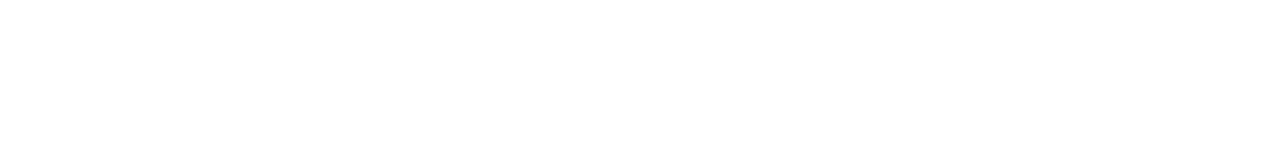
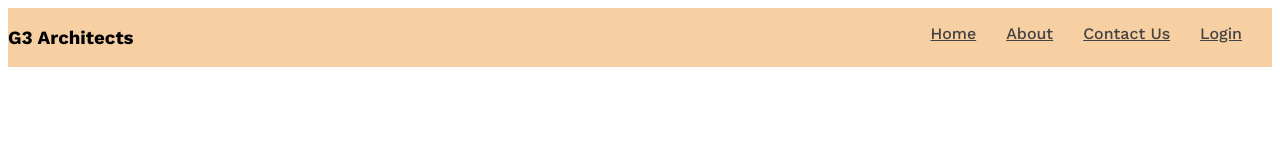
Before and after one commit to rifatabc/architects-project, a plain HTML site: page index.html in a window 1280 px wide. Drawn offline with nearby package versions, Linux system fonts and the light colour scheme.

Commit message:
added navbar

```diff
--- a/index.html
+++ b/index.html
@@ -6,9 +6,29 @@
     <title>Architects Project</title>
     <link rel="stylesheet" href="style/architects.css">
 </head>
-<body>
+<body class="work-sans-font">
 
+    <header class="bg-light">
+        <nav class="navbar display-flex">
+            <h3 class="brand"> G3 Architects </h3>
+            <ul class="nav-links display-flex">
+                <li class="nav-item"><a href="" class="nav-link text-gray"> Home</a></li>
+                <li class="nav-item"><a href="" class="nav-link text-gray"> About</a></li>
+                <li class="nav-item"><a href="" class="nav-link text-gray"> Contact Us</a></li>
+                <li class="nav-item"><a href="" class="nav-link text-gray"> Login</a></li>
+            </ul>
 
+        </nav>
+        <div class="banner">
 
+        </div>
+
+    </header>
+    <main>
+
+    </main>
+    <footer>
+
+    </footer>
 </body>
 </html>
--- a/style/architects.css
+++ b/style/architects.css
@@ -0,0 +1,55 @@
+
+@import url('https://fonts.googleapis.com/css2?family=Work+Sans:ital,wght@0,100..900;1,100..900&display=swap');
+
+.work-sans-font {
+    font-family: "Work Sans", serif;
+    font-optical-sizing: auto;
+    font-weight: <weight>;
+    font-style: normal;
+  }
+
+
+  /* Shared style */
+
+.display-flex{
+  display: flex;
+}
+
+/* dark 02*/
+.text-gray{
+  color: rgba(66, 66, 66, 1);
+}
+/* dark 03*/
+.text-light-gray{
+  color: rgba(114, 114, 114, 1);
+}
+.bg-light{
+  background-color:rgba(231, 126, 6, 0.37);
+}
+
+
+  /* header styles*/
+
+
+
+
+  /* navbar related style */
+
+  .navbar{
+    justify-content: space-between;
+
+  }
+  .nav-item{
+    list-style: none;
+    margin-right :30px;
+
+  }
+  .nav-links{
+    text-decoration: none;
+    font-weight: 500;
+
+  }
+  .navbar, .navbar{
+    max-width: 1440px;
+    margin: 0 auto;
+  }
```
